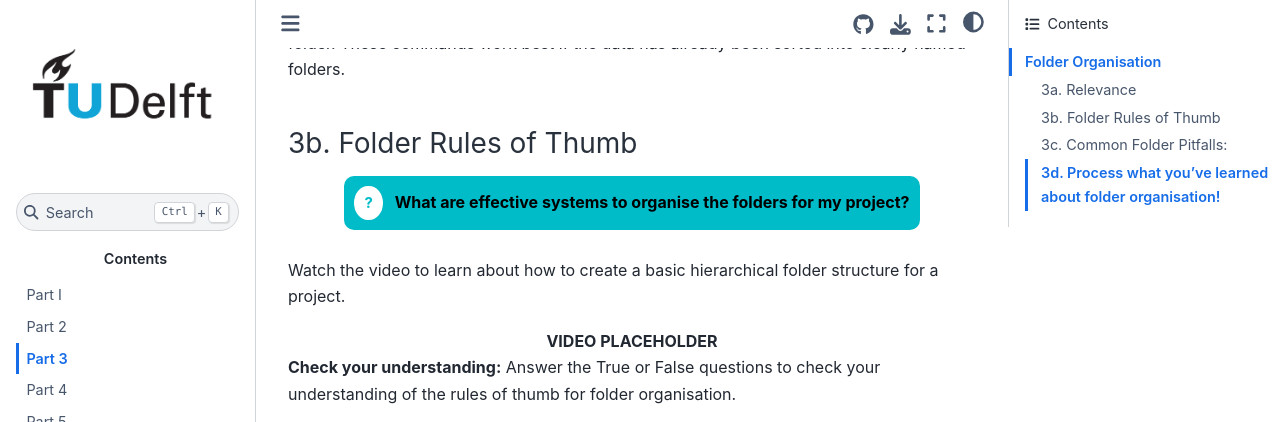
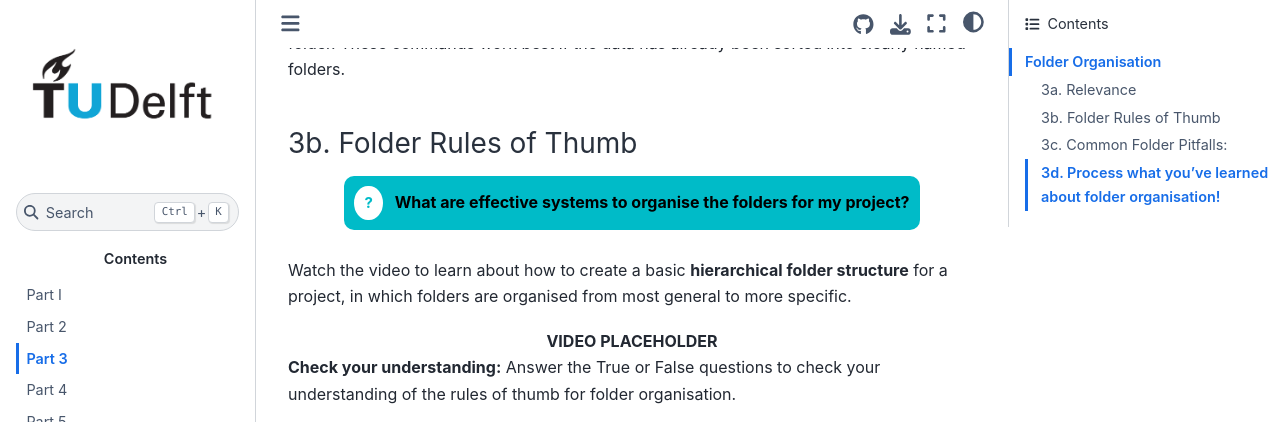
Before and after one commit to Enielen/files-and-folders, a Jupyter Book: the page built from book/part3/part3.md, in a window 1280 px wide and 900 px high, scrolled down 981 px, cut to the strip 0-422 px from the top of the window. Built offline with Jupyter Book 1.0.4 settings and Sphinx 7.4.7 and the Sphinx Book theme 1.1.4, drawn with Linux system fonts in a browser that asks for light colours; comment, search, counter and statistics services are not loaded; cross-references to code outside the pages are shown as plain code.

```diff
--- a/book/part3/part3.md
+++ b/book/part3/part3.md
@@ -76,7 +76,7 @@
   </div>
 </center><br>
 
-Watch the video to learn about how to create a basic hierarchical folder structure for a project.
+Watch the video to learn about how to create a basic **hierarchical folder structure** for a project, in which folders are organised from most general to more specific.
 
 <center><b>VIDEO PLACEHOLDER</center></b>
 
```
